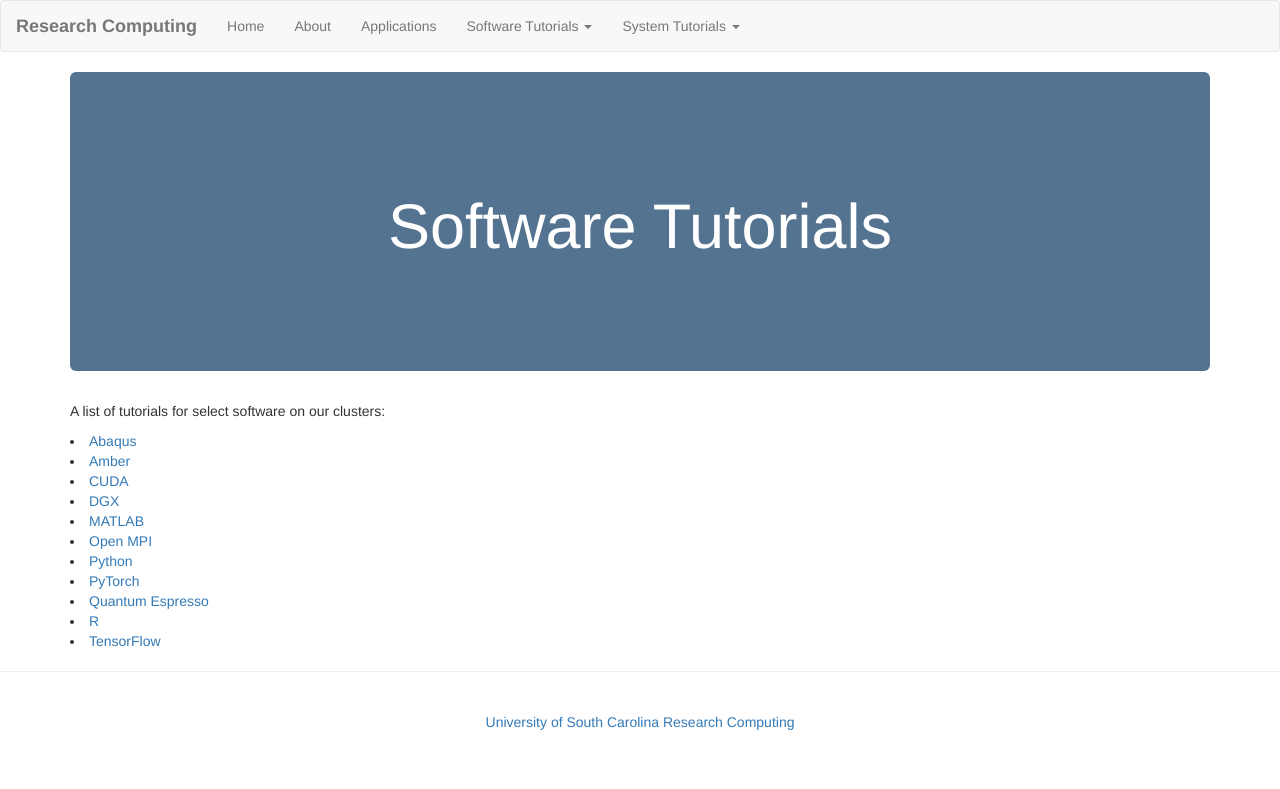
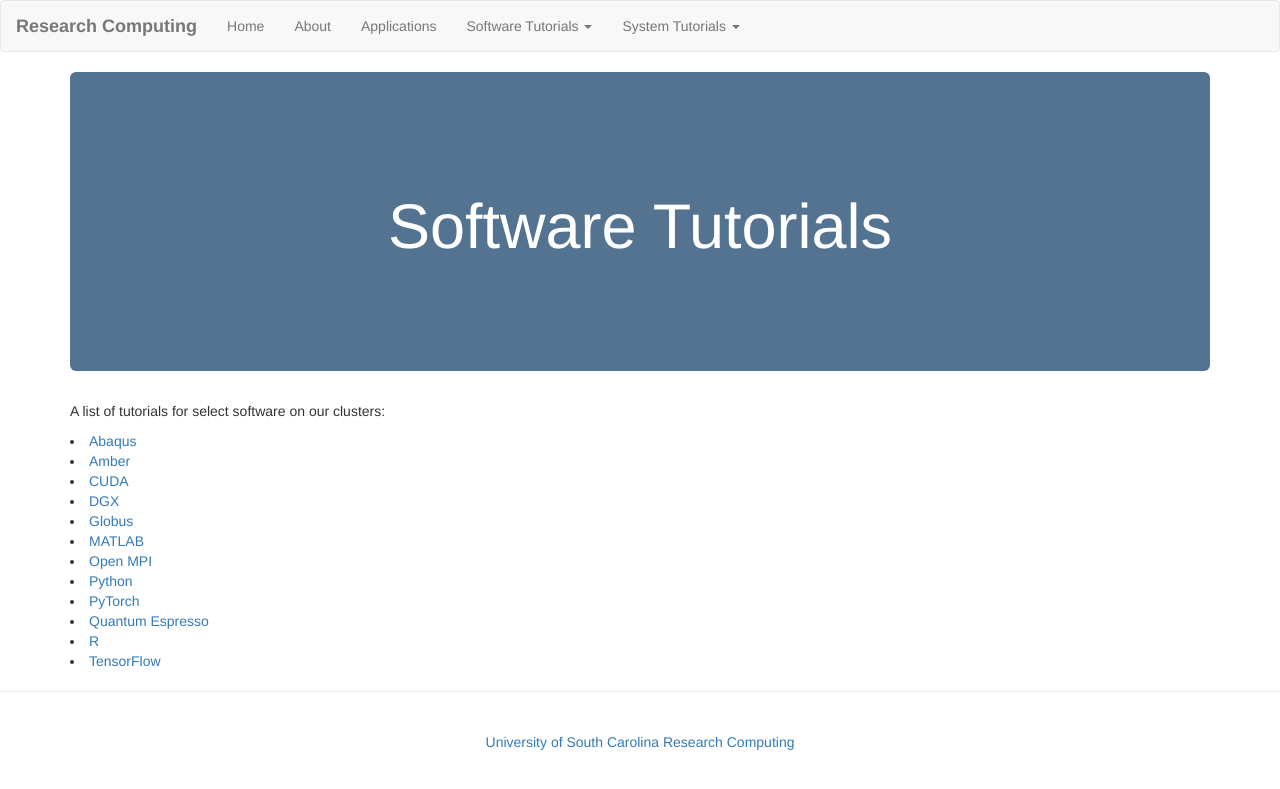
Before and after one commit to uofsc-rc/uofsc-rc.github.io, a Jekyll site: the page built from tutorials/index.html, in a window 1280 px wide. Shown: the top 789 px of the page. Built offline with Jekyll 4.4.1, drawn with Linux system fonts in a browser that asks for light colours.

Commit message:
Update index.html

```diff
--- a/tutorials/index.html
+++ b/tutorials/index.html
@@ -12,6 +12,7 @@ title: Software Tutorials
     <li><a href="https://uofsc-rc.github.io/tutorials/amber">Amber</a></li>
     <li><a href="https://uofsc-rc.github.io/tutorials/cuda">CUDA</a></li>
     <li><a href="https://uofsc-rc.github.io/tutorials/dgx">DGX</a></li>
+    <li><a href="https://uofsc-rc.github.io/tutorials/globus">Globus</a></li>
     <li><a href="https://uofsc-rc.github.io/tutorials/matlab">MATLAB</a></li>
     <li><a href="https://uofsc-rc.github.io/tutorials/open-mpi">Open MPI</a></li>
     <li><a href="https://uofsc-rc.github.io/tutorials/python">Python</a></li>
```
